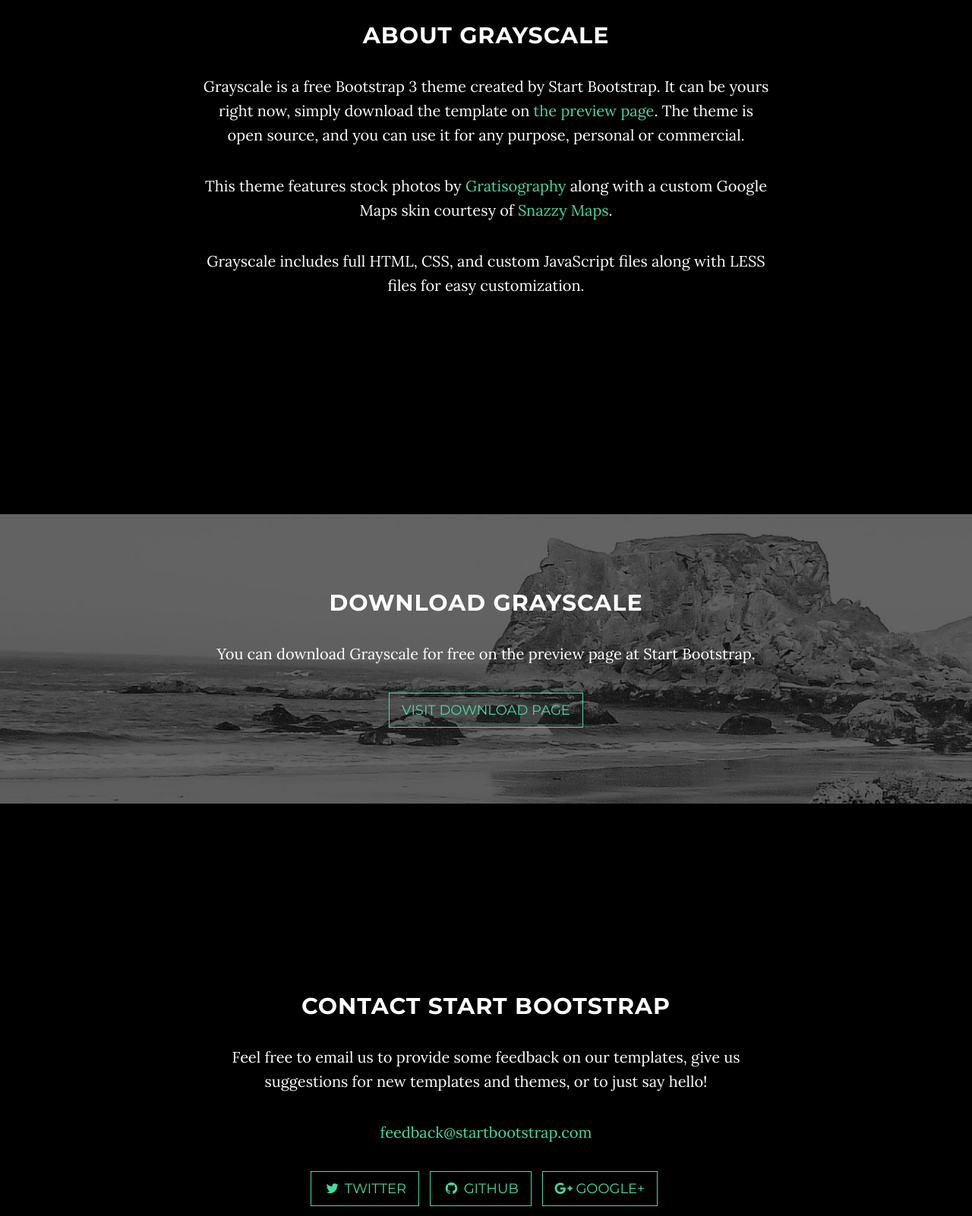
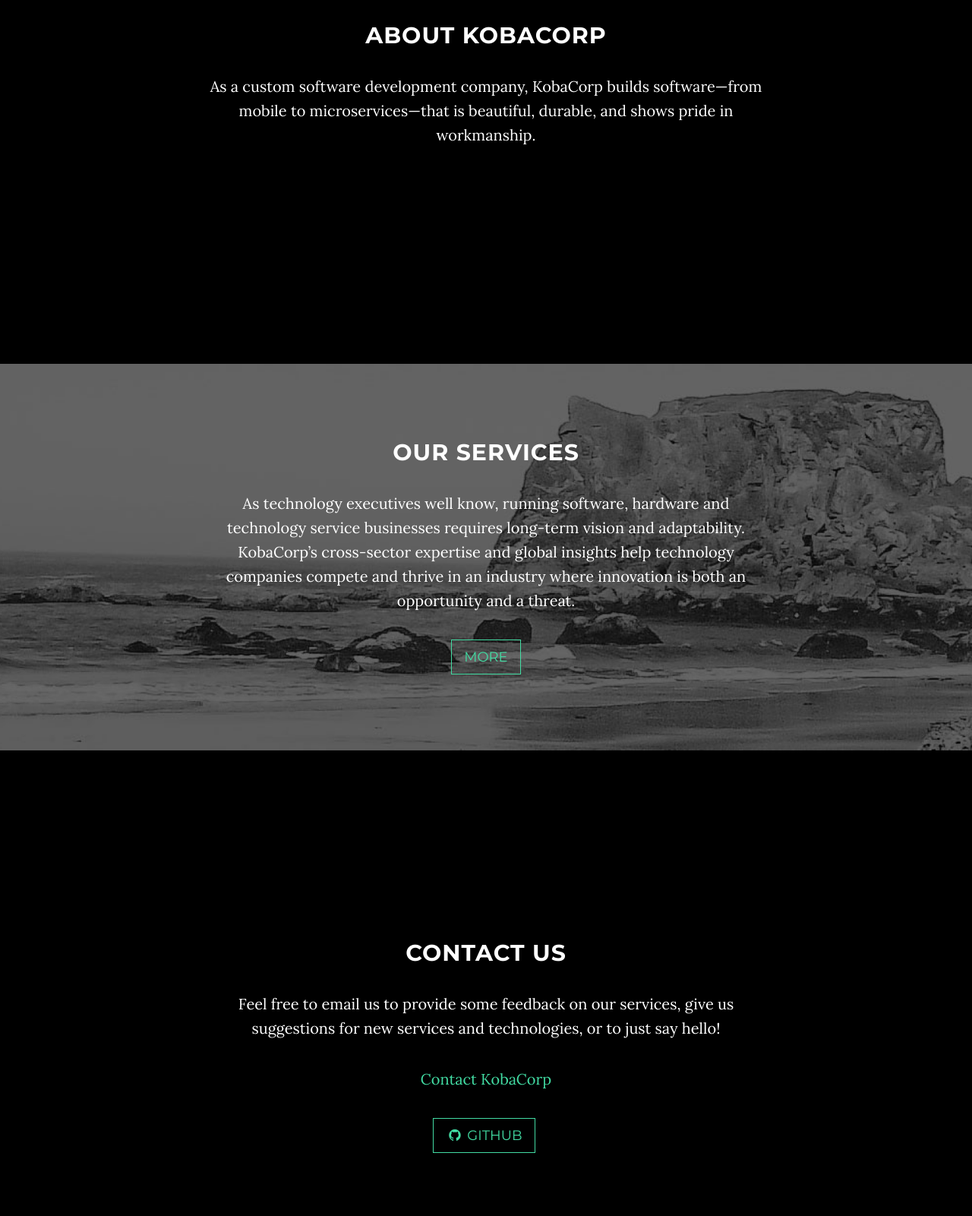
Before and after one commit to kobacorp/gh-pages, a website: page index.html in a window 1280 px wide. Shown: the part 1020-2621 px from the top of the page at 76% size. Drawn offline with nearby package versions, Linux system fonts and the light colour scheme; some packages are replaced by stand-ins of ours.

Commit message:
Change sentences

```diff
--- a/index.html
+++ b/index.html
@@ -67,7 +67,7 @@
                         <a class="page-scroll" href="#about">About</a>
                     </li>
                     <li>
-                        <a class="page-scroll" href="#download">Download</a>
+                        <a class="page-scroll" href="#services">Services</a>
                     </li>
                     <li>
                         <a class="page-scroll" href="#contact">Contact</a>
@@ -85,9 +85,8 @@
             <div class="container">
                 <div class="row">
                     <div class="col-md-8 col-md-offset-2">
-                        <h1 class="brand-heading">Grayscale</h1>
-                        <p class="intro-text">A free, responsive, one page Bootstrap theme.
-                            <br>Created by Start Bootstrap.</p>
+                        <h1 class="brand-heading">Build it</h1>
+                        <p class="intro-text">with brilliant and robust technologies</p>
                         <a href="#about" class="btn btn-circle page-scroll">
                             <i class="fa fa-angle-double-down animated"></i>
                         </a>
@@ -101,22 +100,21 @@
     <section id="about" class="container content-section text-center">
         <div class="row">
             <div class="col-lg-8 col-lg-offset-2">
-                <h2>About Grayscale</h2>
-                <p>Grayscale is a free Bootstrap 3 theme created by Start Bootstrap. It can be yours right now, simply download the template on <a href="http://startbootstrap.com/template-overviews/grayscale/">the preview page</a>. The theme is open source, and you can use it for any purpose, personal or commercial.</p>
-                <p>This theme features stock photos by <a href="http://gratisography.com/">Gratisography</a> along with a custom Google Maps skin courtesy of <a href="http://snazzymaps.com/">Snazzy Maps</a>.</p>
-                <p>Grayscale includes full HTML, CSS, and custom JavaScript files along with LESS files for easy customization.</p>
+                <h2>About KobaCorp</h2>
+                <p>As a custom software development company, KobaCorp builds software—from mobile to
+                  microservices—that is beautiful, durable, and shows pride in workmanship.</p>
             </div>
         </div>
     </section>
 
     <!-- Download Section -->
-    <section id="download" class="content-section text-center">
+    <section id="services" class="content-section text-center">
         <div class="download-section">
             <div class="container">
                 <div class="col-lg-8 col-lg-offset-2">
-                    <h2>Download Grayscale</h2>
-                    <p>You can download Grayscale for free on the preview page at Start Bootstrap.</p>
-                    <a href="http://startbootstrap.com/template-overviews/grayscale/" class="btn btn-default btn-lg">Visit Download Page</a>
+                    <h2>Our Services</h2>
+                    <p>As technology executives well know, running software, hardware and technology service businesses requires long-term vision and adaptability.  KobaCorp’s cross-sector expertise and global insights help technology companies compete and thrive in an industry where innovation is both an opportunity and a threat.</p>
+                    <a href="#" class="btn btn-default btn-lg">More</a>
                 </div>
             </div>
         </div>
@@ -126,19 +124,13 @@
     <section id="contact" class="container content-section text-center">
         <div class="row">
             <div class="col-lg-8 col-lg-offset-2">
-                <h2>Contact Start Bootstrap</h2>
-                <p>Feel free to email us to provide some feedback on our templates, give us suggestions for new templates and themes, or to just say hello!</p>
-                <p><a href="mailto:feedback@startbootstrap.com">feedback@startbootstrap.com</a>
+                <h2>Contact Us</h2>
+                <p>Feel free to email us to provide some feedback on our services, give us suggestions for new services and technologies, or to just say hello!</p>
+                <p><a href="mailto:contact.kobacorp@gmail.com">Contact KobaCorp</a>
                 </p>
                 <ul class="list-inline banner-social-buttons">
                     <li>
-                        <a href="https://twitter.com/SBootstrap" class="btn btn-default btn-lg"><i class="fa fa-twitter fa-fw"></i> <span class="network-name">Twitter</span></a>
-                    </li>
-                    <li>
-                        <a href="https://github.com/IronSummitMedia/startbootstrap" class="btn btn-default btn-lg"><i class="fa fa-github fa-fw"></i> <span class="network-name">Github</span></a>
-                    </li>
-                    <li>
-                        <a href="https://plus.google.com/+Startbootstrap/posts" class="btn btn-default btn-lg"><i class="fa fa-google-plus fa-fw"></i> <span class="network-name">Google+</span></a>
+                        <a href="https://github.com/kobacorp" class="btn btn-default btn-lg"><i class="fa fa-github fa-fw"></i> <span class="network-name">Github</span></a>
                     </li>
                 </ul>
             </div>
@@ -151,7 +143,7 @@
     <!-- Footer -->
     <footer>
         <div class="container text-center">
-            <p>Copyright &copy; Your Website 2016</p>
+            <p>&copy; 2017 KobCorp</p>
         </div>
     </footer>
 
```
Also changed, not shown: README.md.
